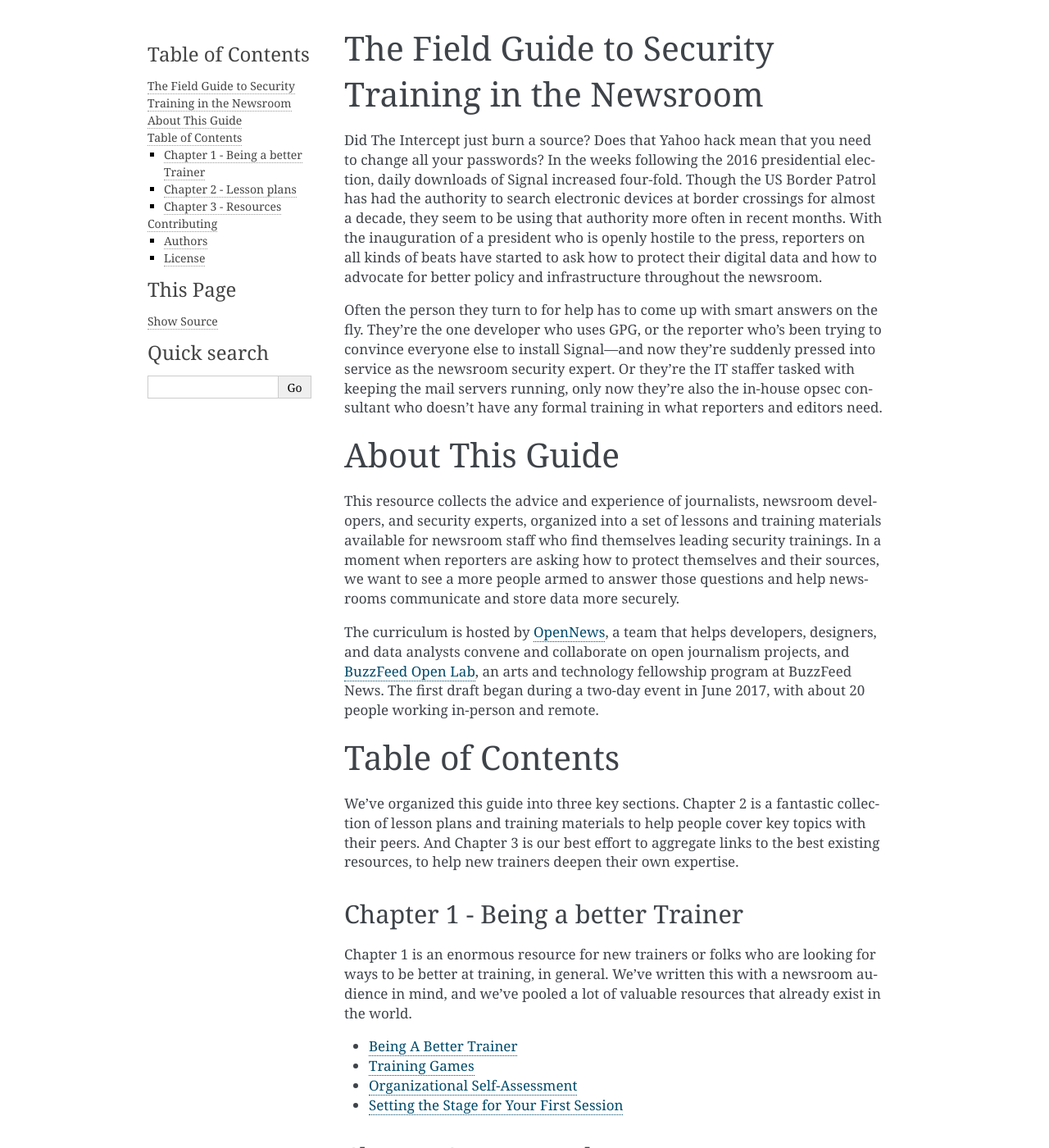
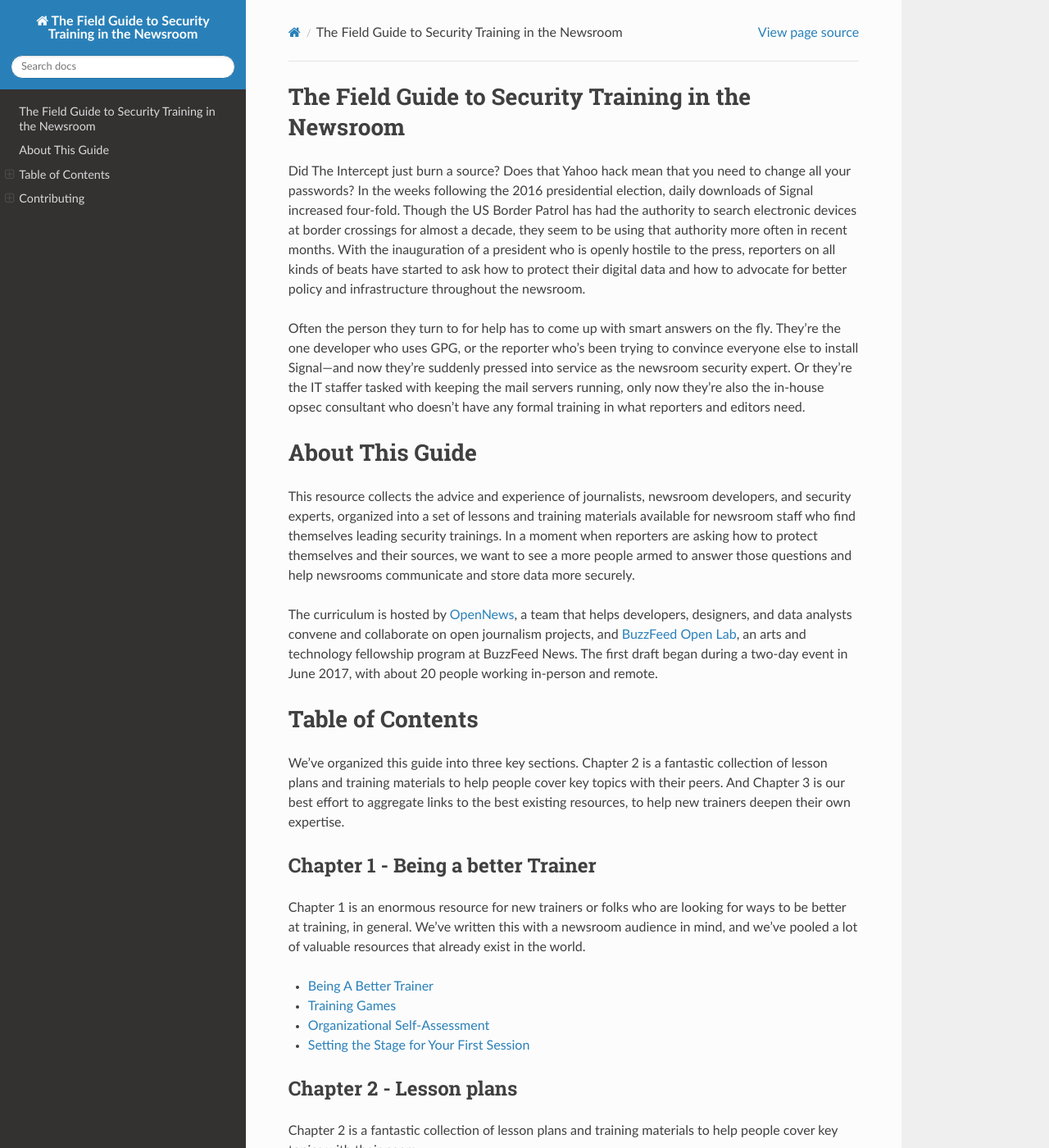
Before and after one commit to OpenNewsLabs/field-guide-security-training-newsroom, a Sphinx documentation site: the page built from docs/index.md, in a window 1280 px wide and 1400 px high. Shown: the whole window at 82% size. Built offline with Sphinx 7.4.7 and the Read the Docs theme 2.0.0, drawn with Linux system fonts in a browser that asks for light colours; some of the changed text lies outside the part shown.

Commit message:
Tidied up TOCs, specified RTD sphinx theme

```diff
--- a/docs/conf.py
+++ b/docs/conf.py
@@ -74,7 +74,7 @@ pygments_style = 'sphinx'
 # The theme to use for HTML and HTML Help pages.  See the documentation for
 # a list of builtin themes.
 #
-html_theme = 'alabaster'
+html_theme = 'sphinx_rtd_theme'
 
 # Theme options are theme-specific and customize the look and feel of a theme
 # further.  For a list of options available for each theme, see the
```
Also changed, not shown: docs/index.rst (+0 -13 lines).
